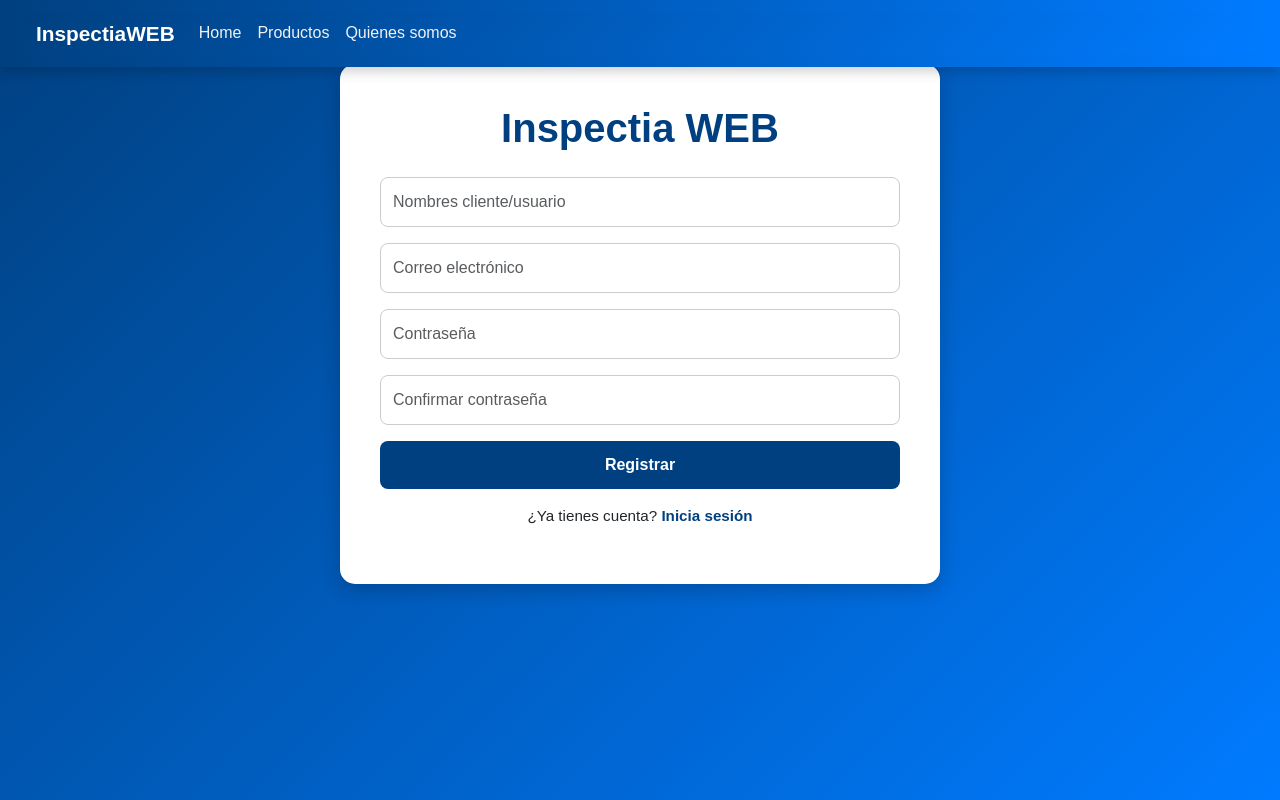
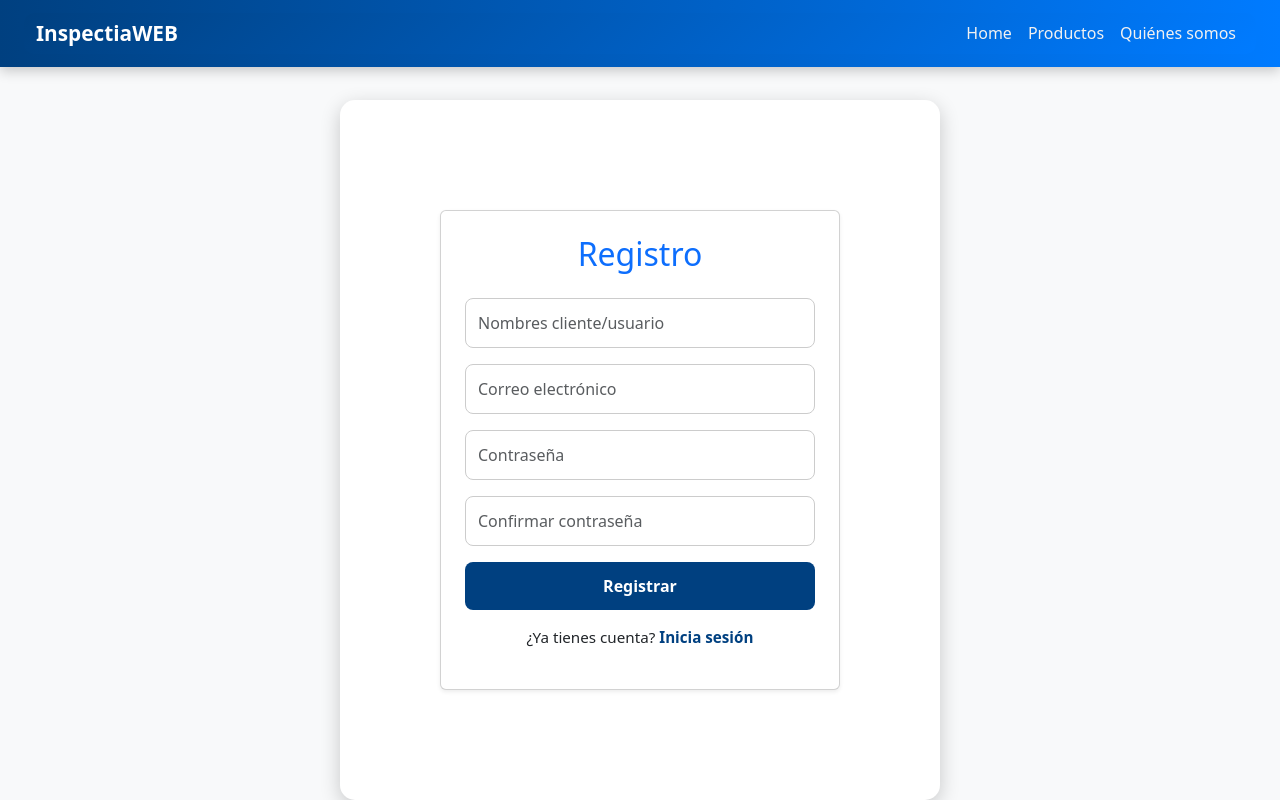
Before and after one commit to Jesus-Or/InspectiaWEB, a Node server app: page /index in a window 1280 px wide. Run offline with Node 20, Linux system fonts and the light colour scheme.

Commit message:
MEjora de Interáz dando navegación al botón hamburguesa

```diff
--- a/public/css/estilos.css
+++ b/public/css/estilos.css
@@ -1,4 +1,4 @@
-/* Fondo general */
+Fondo general
 /* Fondo general */
 body {
   background: linear-gradient(135deg, #004080, #007bff);
--- a/views/index.ejs
+++ b/views/index.ejs
@@ -2,35 +2,41 @@
 <html lang="es">
 <head>
   <meta charset="UTF-8">
+  <meta name="viewport" content="width=device-width, initial-scale=1">
   <title>Registro - Inspectia WEB</title>
   <link rel="stylesheet" href="https://cdn.jsdelivr.net/npm/bootstrap@5.3.8/dist/css/bootstrap.min.css">
   <link rel="stylesheet" href="/resources/css/estilos.css">
 </head>
-<body class="d-flex flex-column min-vh-100">
+<body class="d-flex flex-column min-vh-100 bg-light">
+
+  <!--  Navegación principal-->
   <nav class="navbar navbar-expand-lg bg-body-tertiary">
     <div class="container-fluid">
-      <a class="navbar-brand" href="#">InspectiaWEB</a>
-      <button class="navbar-toggler" type="button" data-bs-toggle="collapse" data-bs-target="#navbarNav" aria-controls="navbarNav" aria-expanded="false" aria-label="Toggle navigation">
+      <a class="navbar-brand" href="/">InspectiaWEB</a>
+      <button class="navbar-toggler" type="button" data-bs-toggle="collapse" data-bs-target="#navbarNav"
+        aria-controls="navbarNav" aria-expanded="false" aria-label="Toggle navigation">
         <span class="navbar-toggler-icon"></span>
       </button>
       <div class="collapse navbar-collapse" id="navbarNav">
-        <ul class="navbar-nav">
+        <ul class="navbar-nav ms-auto">
           <li class="nav-item">
-            <a class="nav-link active" aria-current="page" href="/">Home</a>
+            <a class="nav-link" href="/">Home</a>
           </li>
           <li class="nav-item">
             <a class="nav-link" href="/productos">Productos</a>
           </li>
           <li class="nav-item">
-            <a class="nav-link" href="/empresa">Quienes somos</a>
+            <a class="nav-link" href="/empresa">Quiénes somos</a>
           </li>
         </ul>
       </div>
     </div>
   </nav>
-  <br><br>
-  <div class="container mt-3">
-  <h1>Inspectia WEB</h1>
+
+<!-- Formulario para el Registro-->
+  <div class="container d-flex flex-grow-1 justify-content-center align-items-center">
+    <div class="card shadow-sm p-4" style="max-width: 400px; width: 100%;">
+      <h2 class="text-center text-primary mb-4">Registro</h2>
 
       <form action="/register" method="POST">
         <div class="mb-3">
@@ -45,11 +51,12 @@
         <div class="mb-3">
           <input type="password" class="form-control" name="confirmarPassword" placeholder="Confirmar contraseña" required>
         </div>
-    <button type="submit" class="btn btn-primary">Registrar</button>
+        <button type="submit" class="btn btn-primary w-100">Registrar</button>
       </form>
 
-  <p class="mt-3">¿Ya tienes cuenta? <a href="/login">Inicia sesión</a></p>
+      <p class="mt-3 text-center">¿Ya tienes cuenta? <a href="/login">Inicia sesión</a></p>
     </div>
-
+  </div>
+  <script src="https://cdn.jsdelivr.net/npm/bootstrap@5.3.8/dist/js/bootstrap.bundle.min.js"></script>
 </body>
 </html>
--- a/views/login.ejs
+++ b/views/login.ejs
@@ -3,6 +3,7 @@
 <head>
   <meta charset="UTF-8">
   <title>Login - Inspectia WEB</title>
+  <meta name="viewport" content="width=device-width, initial-scale=1">
   <link rel="stylesheet" href="https://cdn.jsdelivr.net/npm/bootstrap@5.3.8/dist/css/bootstrap.min.css">
   <link rel="stylesheet" href="/resources/css/estilos.css">
 </head>
@@ -44,5 +45,7 @@
 
     <p class="mt-3">¿No tienes cuenta? <a href="/index">Regístrate</a></p>
   </div>
+  <script src="https://cdn.jsdelivr.net/npm/bootstrap@5.3.8/dist/js/bootstrap.bundle.min.js"></script>
+
 </body>
 </html>
```
Also changed, not shown: views/empresa.ejs (+30 -0 lines), views/productos.ejs (+24 -28 lines). Lines whose indentation alone changed are shown as unchanged.
